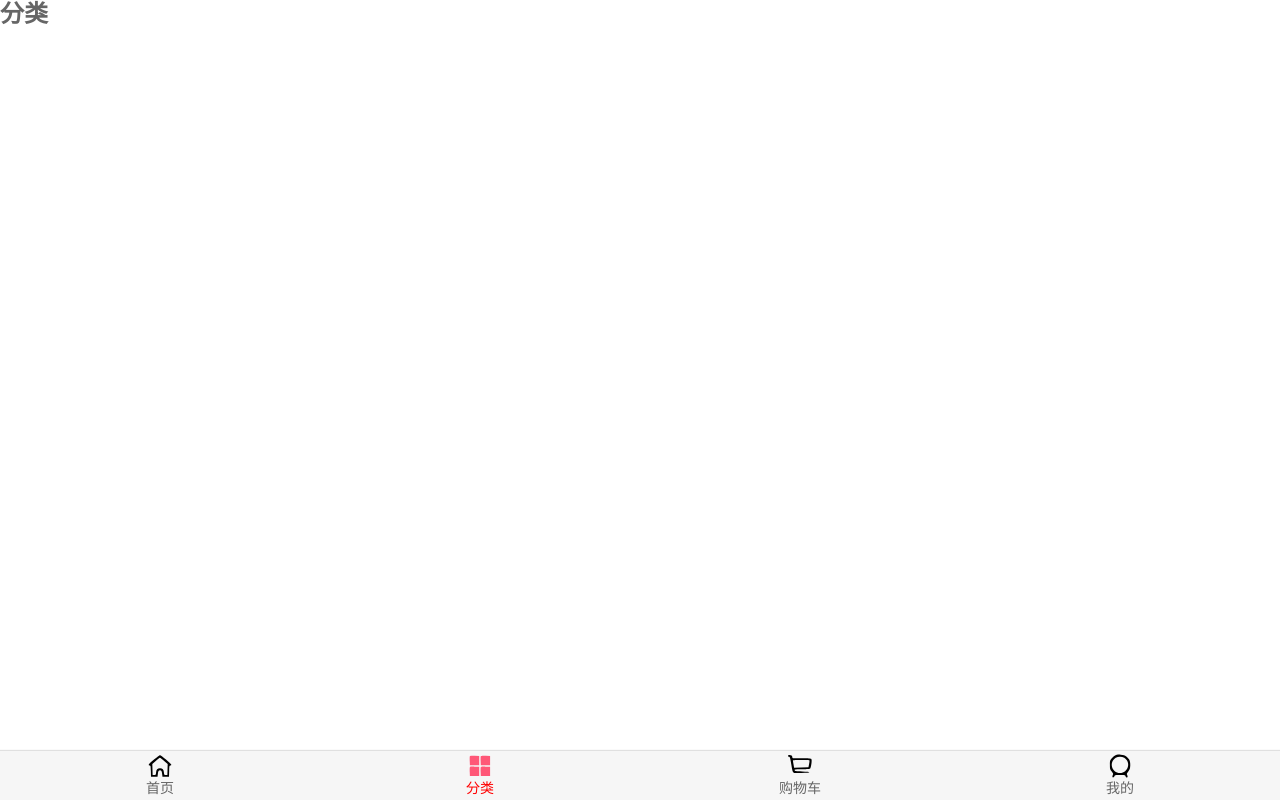
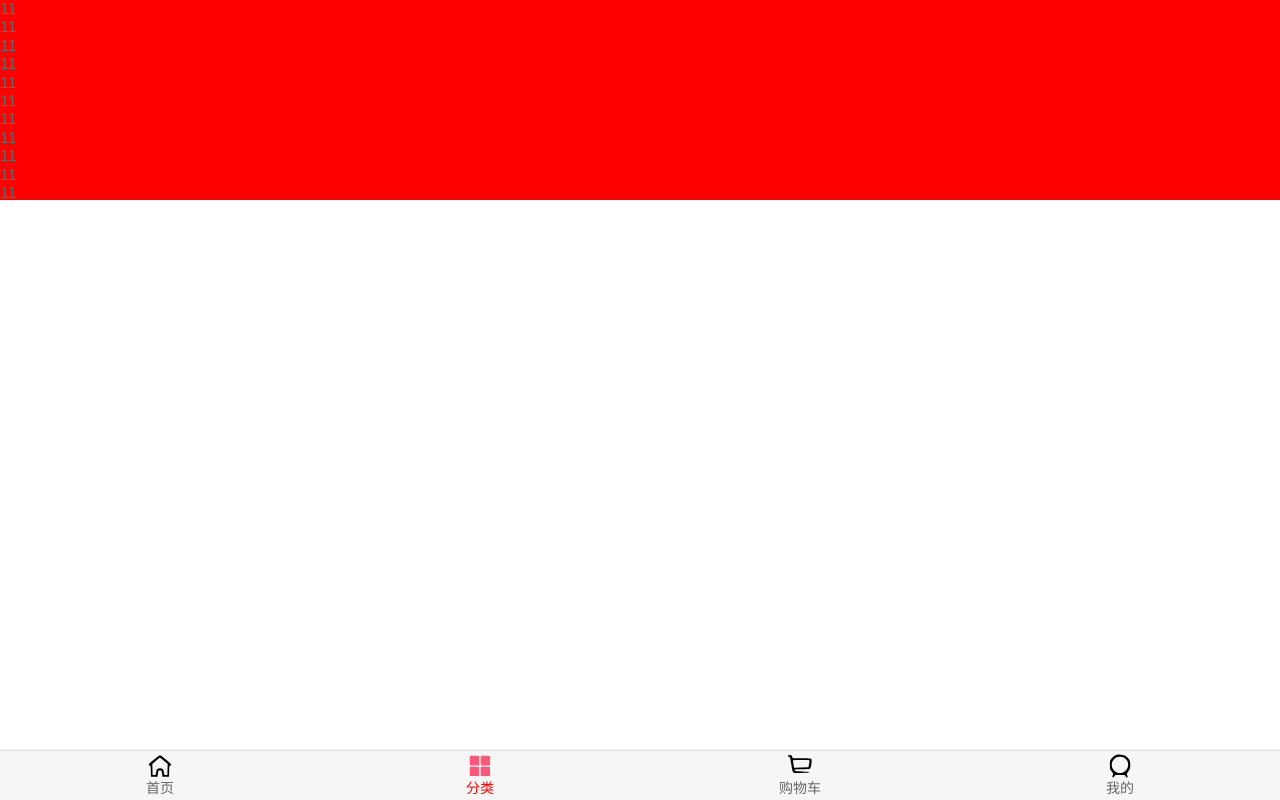
Before and after one commit to xuzhixin1997/shopping, a Vue app: page /category in a window 1280 px wide. Built offline with nearby package versions, Linux system fonts and the light colour scheme.

Commit message:
2020/02/03 11:38

```diff
--- a/package.json
+++ b/package.json
@@ -8,6 +8,7 @@
   },
   "dependencies": {
     "axios": "^0.19.2",
+    "better-scroll": "^1.15.2",
     "core-js": "^3.4.4",
     "vue": "^2.6.10",
     "vue-router": "^3.0.7"
--- /dev/null
+++ b/src/components/common/scroll/Scroll.vue
@@ -0,0 +1,30 @@
+<template>
+  <div class="wrapper" ref="wrapper">
+    <div class="content">
+      <slot></slot>
+    </div>
+  </div>
+</template>
+
+<script>
+import BScroll from 'better-scroll'
+
+export default {
+  name: "Scroll",
+  data(){
+    return{
+      scroll:null
+    }
+  },
+
+  mounted(){
+    this.scroll = new BScroll(this.$refs.wrapper,{
+
+    })
+  }
+}
+</script>
+
+<style>
+
+</style>
--- a/src/views/category/Category.vue
+++ b/src/views/category/Category.vue
@@ -1,13 +1,152 @@
 <template>
-  <h2>分类</h2>
+  <div class="wrapper" ref="wrapper1">
+    <ul class="content">
+      <li>11</li>
+      <li>11</li>
+      <li>11</li>
+      <li>11</li>
+      <li>11</li>
+      <li>11</li>
+      <li>11</li>
+      <li>11</li>
+      <li>11</li>
+      <li>11</li>
+      <li>11</li>
+      <li>11</li>
+      <li>11</li>
+      <li>11</li>
+      <li>11</li>
+      <li>11</li>
+      <li>11</li>
+      <li>11</li>
+      <li>11</li>
+      <li>11</li>
+      <li>11</li>
+      <li>11</li>
+      <li>11</li>
+      <li>11</li>
+      <li>11</li>
+      <li>11</li>
+      <li>11</li>
+      <li>11</li>
+      <li>11</li>
+      <li>11</li>
+      <li>11</li>
+      <li>11</li>
+      <li>11</li>
+      <li>11</li>
+      <li>11</li>
+      <li>11</li>
+      <li>11</li>
+      <li>11</li>
+      <li>11</li>
+      <li>11</li>
+      <li>11</li>
+      <li>11</li>
+      <li>11</li>
+      <li>11</li>
+      <li>11</li>
+      <li>11</li>
+      <li>11</li>
+      <li>11</li>
+      <li>11</li>
+      <li>11</li>
+      <li>11</li>
+      <li>11</li>
+      <li>11</li>
+      <li>11</li>
+      <li>11</li>
+      <li>11</li>
+      <li>11</li>
+      <li>11</li>
+      <li>11</li>
+      <li>11</li>
+      <li>11</li>
+      <li>11</li>
+      <li>11</li>
+      <li>11</li>
+      <li>11</li>
+      <li>11</li>
+      <li>11</li>
+      <li>11</li>
+      <li>11</li>
+      <li>11</li>
+      <li>11</li>
+      <li>11</li>
+      <li>11</li>
+      <li>11</li>
+      <li>11</li>
+      <li>11</li>
+      <li>11</li>
+      <li>11</li>
+      <li>11</li>
+      <li>11</li>
+      <li>11</li>
+      <li>11</li>
+      <li>11</li>
+      <li>11</li>
+      <li>11</li>
+      <li>11</li>
+      <li>11</li>
+      <li>11</li>
+      <li>11</li>
+      <li>11</li>
+      <li>11</li>
+      <li>11</li>
+      <li>11</li>
+      <li>11</li>
+      <li>11</li>
+      <li>11</li>
+      <li>11</li>
+      <li>11</li>
+      <li>11</li>
+      <li>11</li>
+    </ul>
+  </div>
 </template>
 
 <script>
-  export default {
-    name: "Category"
+import BScroll from "better-scroll";
+
+export default {
+  name: "Category",
+  data() {
+    return {
+      scroll: null
+    };
+  },
+  created() {
+    // new BScroll(".wrapper", {});
+  },
+
+  mounted() {
+    // new BScroll(document.querySelector('.wrapper'), {});
+    this.scroll = new BScroll(this.$refs.wrapper1, {
+      probeType: 3,
+      pullUpLoad: true
+    });
+
+    this.scroll.on("scroll", position => {
+      // console.log(position);
+    });
+
+    this.scroll.on("pullingUp", () => {
+      console.log("上啦加载");
+      // console.log(position)
+      // 发送网络请求，数据请求完成，数据展示出来后
+      setTimeout(() => {
+        this.scroll.finishPullUp();
+      }, 2000);
+    });
   }
+};
 </script>
 
 <style scoped>
-
+.wrapper {
+  height: 200px;
+  background-color: red;
+  overflow: hidden;
+  /* overflow-y: scroll; */
+}
 </style>
--- a/src/views/home/Home.vue
+++ b/src/views/home/Home.vue
@@ -3,7 +3,8 @@
     <nav-bar class="home-nav">
       <div slot="center">购物街</div>
     </nav-bar>
-    <home-swiper :banners="banners"></home-swiper>
+    <scroll class="content">
+        <home-swiper :banners="banners"></home-swiper>
     <recommend-views :recommends="recommends" />
     <feature-view />
     <tab-control
@@ -13,6 +14,7 @@
       @itemClick="itemClick"
     ></tab-control>
     <goods-list :goods="showGoods"></goods-list>
+    </scroll>
 
   </div>
 </template>
@@ -20,6 +22,7 @@
 <script>
 import NavBar from "components/common/navbar/NavBar";
 import TabControl from "content/tabControl/TabControl";
+import Scroll from "components/common/scroll/Scroll";
 
 import HomeSwiper from "./childComps/HomeSwiper";
 import RecommendViews from "./childComps/RecommendView";
@@ -33,6 +36,7 @@ export default {
   components: {
     NavBar,
     TabControl,
+    Scroll,
 
     HomeSwiper,
     RecommendViews,
@@ -469,6 +473,8 @@ export default {
 <style scoped>
 #home {
   padding-top: 44px;
+  height: 100vh;
+  position: relative;
 }
 .home-nav {
   background-color: var(--color-tint);
@@ -484,4 +490,17 @@ export default {
   top: 44px;
   z-index: 9;
 }
+.content{
+  /* height: 300px; */
+  position:absolute;
+  top: 44px;
+  bottom: 49px;
+  left: 0;
+  right: 0;
+}
+/* .content{
+  height: calc(100% - 93px);
+  overflow: hidden;
+  margin-top: 44px;
+} */
 </style>
```
Also changed, not shown: 1 other file (tests, documents, lock files or other folders).
